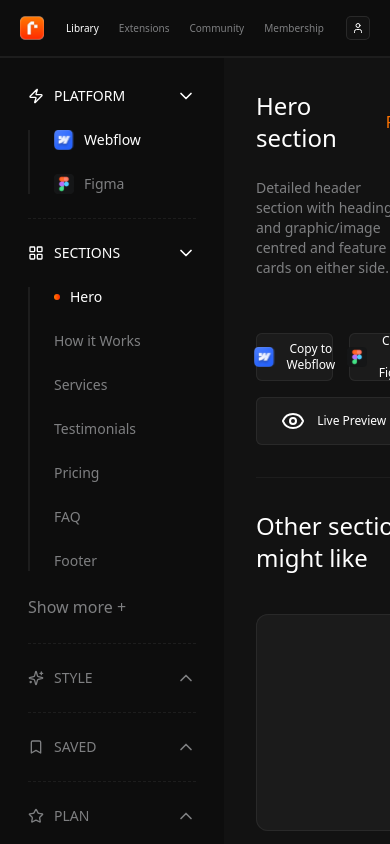
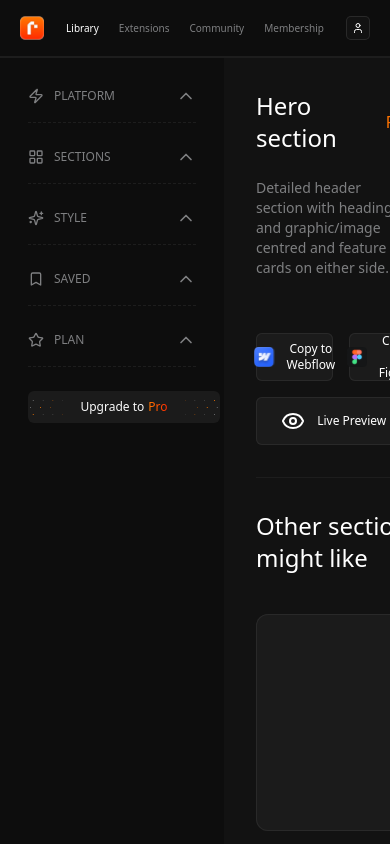
Before and after one commit to AlexDDevv/Ui-Library-Spikes, a Next.js app: page /library in a window 390 px wide. Shown: the top 844 px of the page. Built offline with nearby package versions, Linux system fonts and the light colour scheme.

Commit message:
📱 Add a useEffect to close the NavBar at 640px

```diff
--- a/src/app/components/NavBarContent.tsx
+++ b/src/app/components/NavBarContent.tsx
@@ -32,12 +32,24 @@ export default function NavBarContent({
     const pathname = usePathname()
 
     useEffect(() => {
-        if (pathname !== "/library") {
-            setIsOpen(false);
-        } else {
-            setIsOpen(section.isOpen)
-        }
-    }, [pathname]);
+        const handleResize = () => {
+            if (pathname !== "/library") {
+                setIsOpen(false);
+            } else {
+                setIsOpen(section.isOpen)
+
+                if (window.innerWidth <= 640) {
+                    setIsOpen(false);
+                }
+            }
+        };
+
+        handleResize();
+
+        window.addEventListener("resize", handleResize);
+
+        return () => window.removeEventListener("resize", handleResize);
+    }, [pathname, section.isOpen]);
 
     const handleToggle = () => {
         setIsOpen((prev) => !prev);
@@ -73,29 +85,20 @@ export default function NavBarContent({
 
     return (
         <div key={section.title} className="border-b border-dashed border-border">
-            <div className="flex items-center justify-between mb-6 group">
-                <div
-                    className="flex items-center gap-x-2.5 cursor-pointer"
-                    onClick={handleToggle}
-                >
+            <div className="flex items-center justify-between mb-6 group cursor-pointer max-md:mb-4" onClick={handleToggle}>
+                <div className="flex items-center gap-x-2.5">
                     {getIconForSection(section.title)}
                     <h2
                         className={`${isOpen ? "text-white" : "text-grayText"
-                            } uppercase font-medium text-sm transition-colors duration-200 ease-in-out group-hover:text-white`}
+                            } uppercase font-medium text-sm transition-colors duration-200 ease-in-out group-hover:text-white max-md:text-xs`}
                     >
                         {section.title}
                     </h2>
                 </div>
                 {isOpen ? (
-                    <ChevronDown
-                        onClick={handleToggle}
-                        className="text-white h-5 w-5 cursor-pointer"
-                    />
+                    <ChevronDown className="text-white h-5 w-5" />
                 ) : (
-                    <ChevronUp
-                        onClick={handleToggle}
-                        className="text-grayText h-5 w-5 cursor-pointer transition-colors duration-200 ease-in-out group-hover:text-white"
-                    />
+                    <ChevronUp className="text-grayText h-5 w-5 transition-colors duration-200 ease-in-out group-hover:text-white" />
                 )}
             </div>
             {isOpen && (
@@ -104,7 +107,7 @@ export default function NavBarContent({
                         {section.content?.map((item) => (
                             <div
                                 key={item.name}
-                                className="flex items-center gap-x-2.5 mb-6 px-6 cursor-pointer"
+                                className="flex items-center gap-x-2.5 mb-6 px-6 cursor-pointer max-md:mb-4"
                             >
                                 {item.icon && (
                                     <Image
@@ -121,7 +124,7 @@ export default function NavBarContent({
                                     className={`text-sm ${selectedContent === item.name
                                         ? "text-white"
                                         : "text-grayText"
-                                        } transition-colors duration-200 ease-in-out group-hover:text-white hover:text-white`}
+                                        } transition-colors duration-200 ease-in-out group-hover:text-white hover:text-white max-md:text-xs`}
                                     onClick={() => selectContent(item.name)}
                                 >
                                     {item.name}
@@ -130,7 +133,7 @@ export default function NavBarContent({
                         ))}
                     </div>
                     {section.more && (
-                        <p className="text-grayText mb-6">{section.more}</p>
+                        <p className="text-grayText mb-6 max-md:text-sm">{section.more}</p>
                     )}
                 </>
             )}
```
